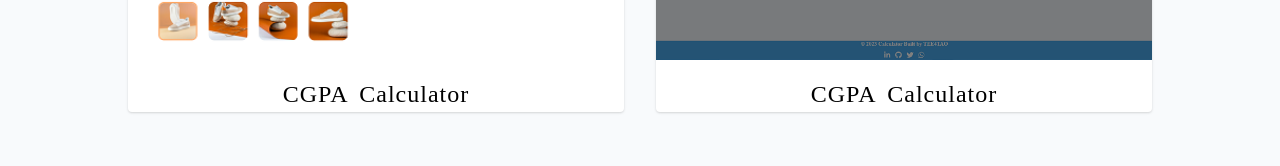
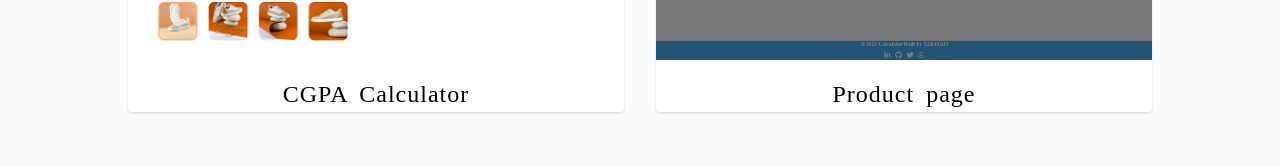
Before and after one commit to tee4tao/My-Portfolio, a React (Vite) app: page /projects in a window 1280 px wide. Shown: the part 606-772 px from the top of the page. Built offline with nearby package versions, Linux system fonts and the light colour scheme.

Commit message:
corrected a typo

```diff
--- a/src/Projects.jsx
+++ b/src/Projects.jsx
@@ -295,7 +295,7 @@ const Projects = () => {
                   onMouseEnter={() => setOpenProject1Modal(true)}
                 />
               </div>
-              <div className="project-title">CGPA Calculator</div>
+              <div className="project-title">Product page</div>
             </div>
             {/* project 4 */}
             <div className="projects-details">
```
